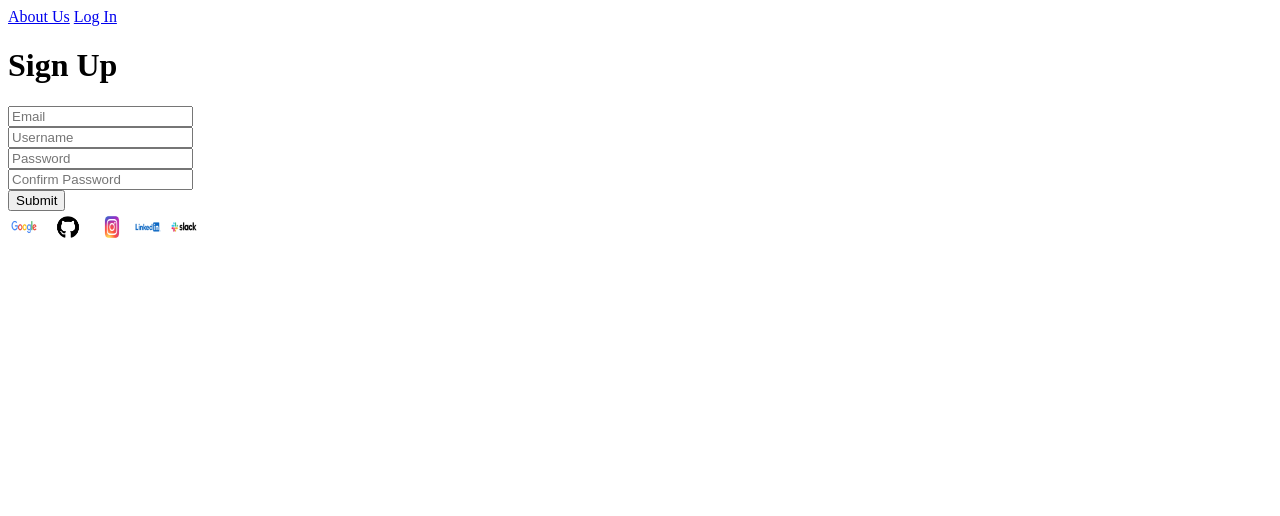
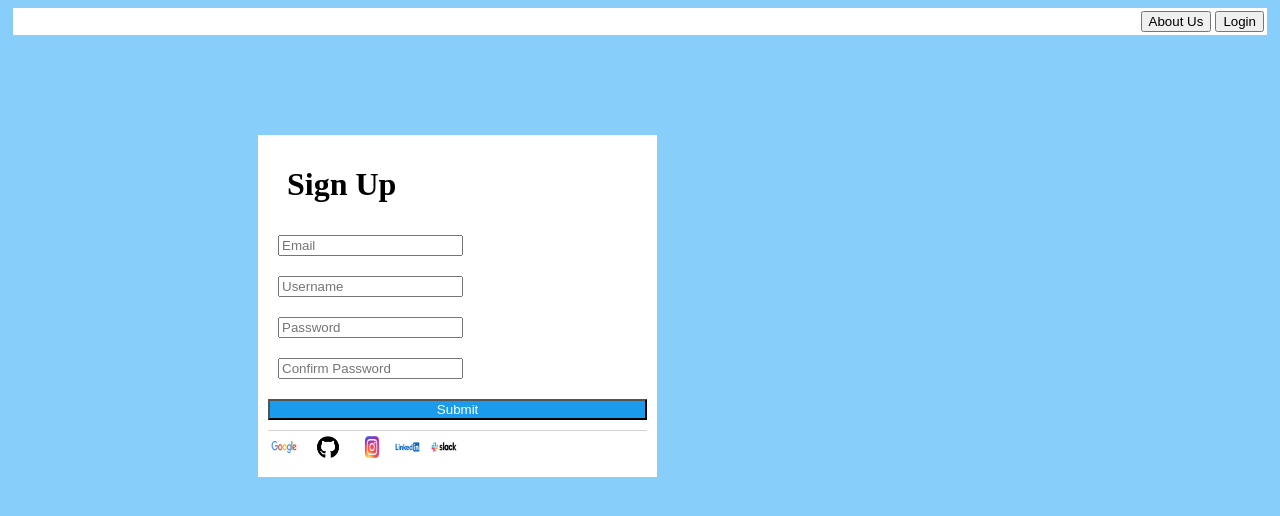
Before and after one commit to countryflyer/Static--Register-Assignment, a plain HTML site: page Index.html in a window 1280 px wide. Drawn offline with Linux system fonts and the light colour scheme.

Commit message:
final static register page

```diff
--- a/Index.html
+++ b/Index.html
@@ -5,15 +5,16 @@
     <meta charset="UTF-8">
     <meta http-equiv="X-UA-Compatible" content="IE=edge">
     <meta name="viewport" content="width=device-width, initial-scale=1.0">
-    <title>Register Page</title>
+    <link rel="stylesheet" href="./style.css" />
+    <title>Static Register Page</title>
 </head>
 
-<body>
-    <header>
-        <a href="#">About Us</a>
-        <a href="#">Log In</a>
+<body class="wrapper">
+    <header class="top-buttons">
+        <button type="submit">About Us</button>
+        <button type="submit">Login</button>
     </header>
-    <div>
+    <div class="main-part">
         <h1>Sign Up</h1>
         <form>
             <div>
@@ -28,7 +29,7 @@
             <div>
                 <input name="confirmPassword" type="password" placeholder="Confirm Password" required />
             </div>
-            <button type="submit">Submit</button>
+            <button class= "submit-button" type="submit">Submit</button>
         </form>
         <footer>
             <img src="./assets/Google-Logo.wine.png" alt="Google-Icon" height="32" width="32" />
--- /dev/null
+++ b/style.css
@@ -0,0 +1,44 @@
+body {
+    background-color: lightskyblue;
+}
+
+.top-buttons {
+    text-align: right;
+    margin: 5px;
+    border-style: solid;
+    border-color: white;
+    background-color: white;
+}
+
+.main-part {
+    margin: 100px 250px 200px 250px;
+    width: 30%;
+    background-color: white;
+
+
+}
+
+h1 {
+    text-align: left;
+    margin-left: 5%;
+}
+
+/* form {
+    padding: 20px;
+} */
+div {
+    padding: 10px;
+}
+
+.submit-button {
+    /* margin-left: 35%; */
+    color: white;
+    background-color: rgb(26, 155, 236);
+    margin-top: 10px;
+    margin-bottom: 10px;
+    width: 100%;
+}
+
+footer {
+   border-top: solid 1px lightgray;
+}
```
